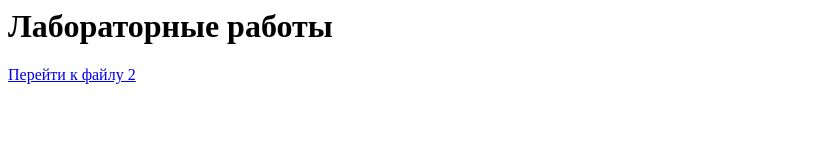
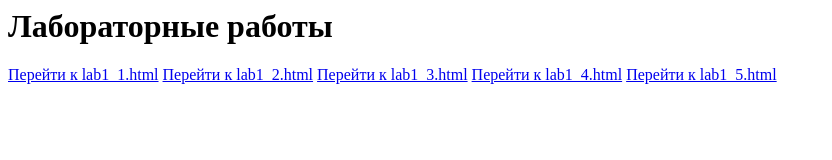
Before and after one commit to thienlaoo123/thienlaoo123.github.io, a plain HTML site: page index.html in a window 1280 px wide. Shown: the whole page, without its empty margins (0-832 px from the left). Drawn offline with Linux system fonts and the light colour scheme.

Commit message:
Update index.html

```diff
--- a/index.html
+++ b/index.html
@@ -8,6 +8,10 @@
 </head>
 <body>
     <h1>Лабораторные работы</h1>
-<a href="/lab1/lab1_3.html/doc1.html">Перейти к файлу 2</a>
+<a href="lab1/lab1_1.html">Перейти к lab1_1.html</a>
+<a href="lab1/lab1_2.html">Перейти к lab1_2.html</a>
+<a href="lab1/lab1_3.html/doc.html">Перейти к lab1_3.html</a>
+<a href="lab1/lab1_4.html">Перейти к lab1_4.html</a>
+<a href="lab1/lab1_5.html">Перейти к lab1_5.html</a>
 </body>
 </html>
```
